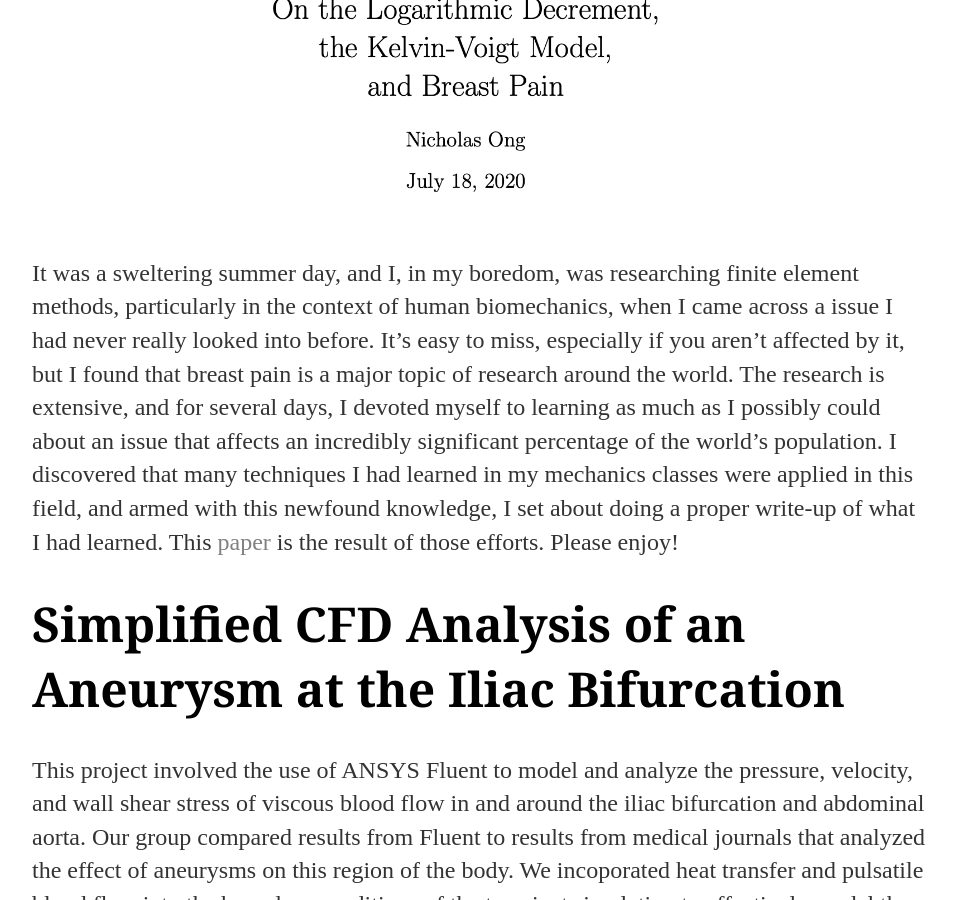
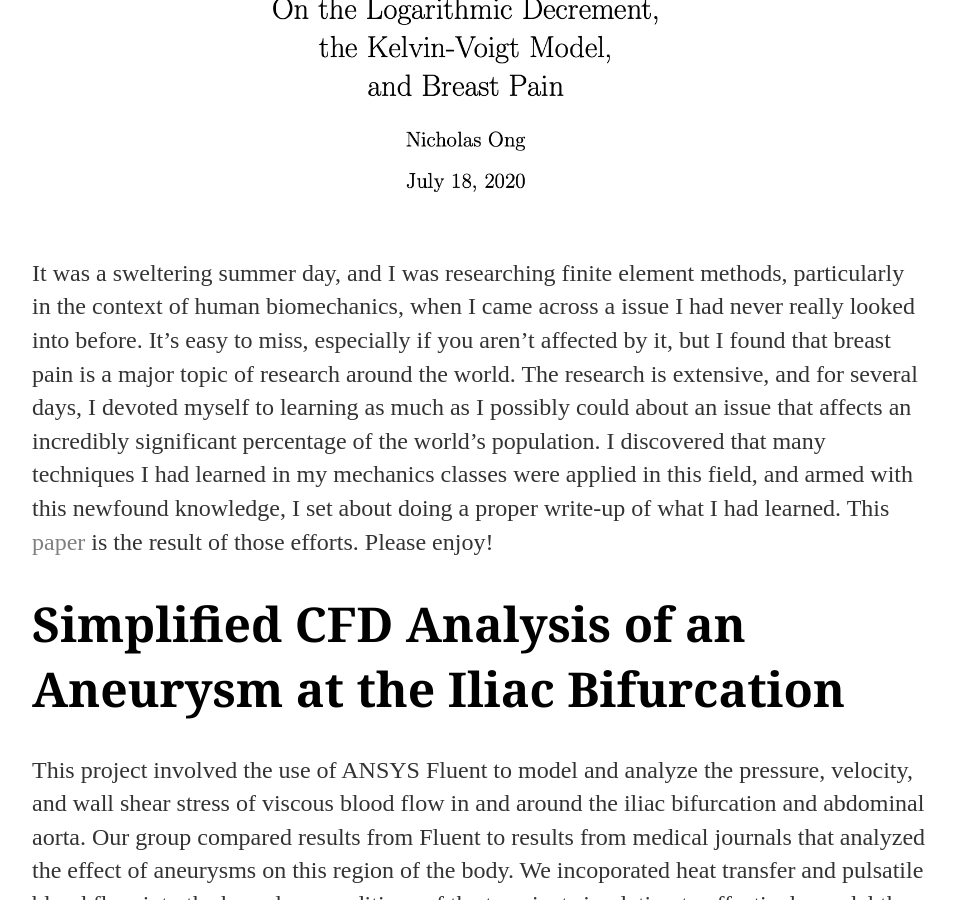
Before and after one commit to nikkoong/nikkoong.github.io, a Jekyll site: the page built from projects/index.md, in a window 1280 px wide and 900 px high, scrolled down 1824 px. Shown: the whole window, without its empty margins (160-1115 px from the left). Built offline with Jekyll 4.4.1, drawn with Linux system fonts in a browser that asks for light colours.

Commit message:
Update index.md

```diff
--- a/projects/index.md
+++ b/projects/index.md
@@ -18,7 +18,7 @@
 
 <center><img src="/files/Screen Shot 2020-07-28 at 6.13.49 PM.png" alt="title" width = "500"/></center>
 
-It was a sweltering summer day, and I, in my boredom, was researching finite element methods, particularly in the context of human biomechanics, when I came across a issue I had never really looked into before. It's easy to miss, especially if you aren't affected by it, but I found that breast pain is a major topic of research around the world. The research is extensive, and for several days, I devoted myself to learning as much as I possibly could about an issue that affects an incredibly significant percentage of the world's population. I discovered that many techniques I had learned in my mechanics classes were applied in this field, and armed with this newfound knowledge, I set about doing a proper write-up of what I had learned. This [paper](nikkoong.github.io/files/BreastPain.pdf) is the result of those efforts. Please enjoy!
+It was a sweltering summer day, and I was researching finite element methods, particularly in the context of human biomechanics, when I came across a issue I had never really looked into before. It's easy to miss, especially if you aren't affected by it, but I found that breast pain is a major topic of research around the world. The research is extensive, and for several days, I devoted myself to learning as much as I possibly could about an issue that affects an incredibly significant percentage of the world's population. I discovered that many techniques I had learned in my mechanics classes were applied in this field, and armed with this newfound knowledge, I set about doing a proper write-up of what I had learned. This [paper](https://nikkoong.github.io/files/BreastPain.pdf) is the result of those efforts. Please enjoy!
 
 # Simplified CFD Analysis of an Aneurysm at the Iliac Bifurcation
 
```
